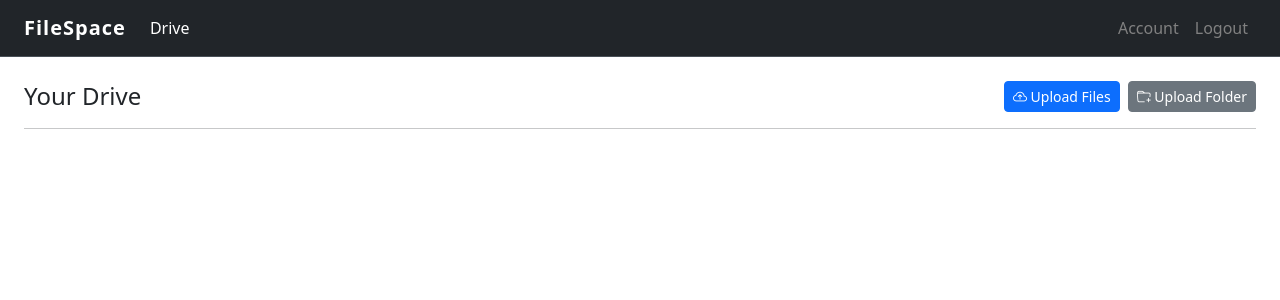
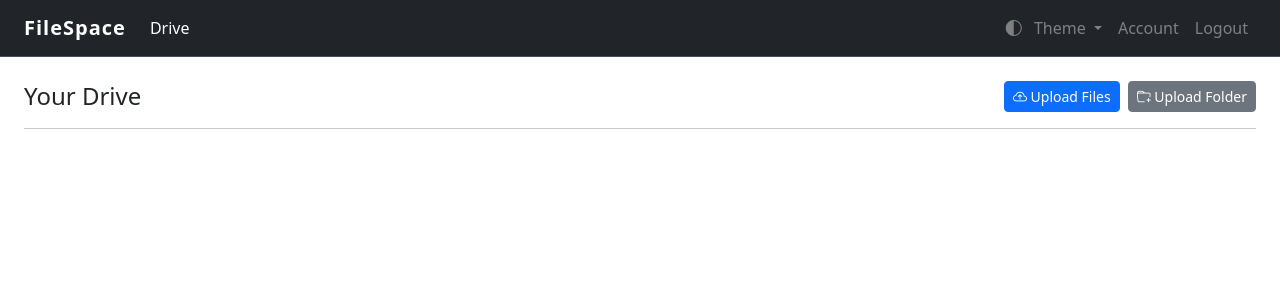
Before and after one commit to KafetzisThomas/FileSpace, a Django app: page / in a window 1280 px wide. Shown: the top 300 px of the page. Run offline with Django 5.2, Linux system fonts and the light colour scheme; the visitor is signed in with stand-in values (Sample User, id 1); data that the repository does not hold is empty.

Commit message:
Add theme selection in base template

```diff
--- a/templates/base.html
+++ b/templates/base.html
@@ -9,6 +9,27 @@
     <link href="https://cdn.jsdelivr.net/npm/bootstrap@5.3.3/dist/css/bootstrap.min.css" rel="stylesheet">
     <link rel="stylesheet" href="https://cdn.jsdelivr.net/npm/bootstrap-icons@1.13.1/font/bootstrap-icons.min.css">
     <link rel="stylesheet" type="text/css" href="{% static 'main.css' %}">
+
+    <script>
+        const getStoredTheme = () => localStorage.getItem('theme');
+        const setStoredTheme = theme => localStorage.setItem('theme', theme);
+        const getPreferredTheme = () => {
+            const storedTheme = getStoredTheme();
+            if (storedTheme) {
+                return storedTheme;
+            } else {
+                return window.matchMedia('(prefers-color-scheme: dark)').matches ? 'dark' : 'light';
+            }
+        };
+        const setTheme = theme => {
+            if (theme === 'auto') {
+                document.documentElement.setAttribute('data-bs-theme', (window.matchMedia('(prefers-color-scheme: dark)').matches ? 'dark' : 'light'));
+            } else {
+                document.documentElement.setAttribute('data-bs-theme', theme);
+            }
+        };
+        setTheme(getPreferredTheme());
+    </script>
 </head>
 <body class="d-flex flex-column min-vh-100">
     <!-- navbar start -->
@@ -20,7 +41,6 @@
                 <span class="navbar-toggler-icon"></span>
             </button>
 
-            {% if user.is_authenticated %}
             <div class="collapse navbar-collapse" id="navbarSupportedContent">
                 <ul class="navbar-nav mr-auto mb-2 mb-lg-0">
                     <li class="nav-item">
@@ -28,6 +48,17 @@
                     </li>
                 </ul>
                 <ul class="navbar-nav ms-auto mb-2 mb-lg-0">
+                    <li class="nav-item dropdown">
+                        <a class="nav-link dropdown-toggle" href="#" role="button" data-bs-toggle="dropdown" aria-expanded="false">
+                            <i class="bi bi-circle-half me-2"></i> Theme
+                        </a>
+                        <ul class="dropdown-menu">
+                            <li><button class="dropdown-item" type="button" data-bs-theme-value="light"><i class="bi bi-sun-fill me-2 opacity-50"></i> Light</button></li>
+                            <li><button class="dropdown-item" type="button" data-bs-theme-value="dark"><i class="bi bi-moon-stars-fill me-2 opacity-50"></i> Dark</button></li>
+                            <li><button class="dropdown-item" type="button" data-bs-theme-value="auto"><i class="bi bi-circle-half me-2 opacity-50"></i> Auto</button></li>
+                        </ul>
+                    </li>
+                    {% if user.is_authenticated %}
                         <li class="nav-item">
                             <a class="nav-link {% if request.path == '/user/account/' %}active{% endif %}" href="{% url 'users:account' %}">Account</a>
                         </li>
@@ -37,9 +68,9 @@
                                 <button type="submit" class="nav-link">Logout</button>
                             </form>
                         </li>
+                    {% endif %}
                 </ul>
             </div>
-            {% endif %}
         </div>
     </nav>
     <!-- navbar end -->
@@ -50,7 +81,16 @@
     </main>
     <!-- custom content end -->
 
+    <script>
+        document.querySelectorAll('[data-bs-theme-value]').forEach(toggle => {
+            toggle.addEventListener('click', () => {
+                const theme = toggle.getAttribute('data-bs-theme-value');
+                setStoredTheme(theme);
+                setTheme(theme);
+            });
+        });
+    </script>
+
     <script src="https://cdn.jsdelivr.net/npm/bootstrap@5.3.3/dist/js/bootstrap.bundle.min.js"></script>
-
 </body>
 </html>
--- a/templates/files/drive.html
+++ b/templates/files/drive.html
@@ -49,8 +49,8 @@
         <div class="row row-cols-2 row-cols-sm-3 row-cols-md-4 row-cols-lg-5 g-3 mt-2">
             {% for folder in folders %}
                 <div class="col">
-                    <div class="card h-100 text-center shadow-sm border-0 bg-light cursor-pointer">
-                        <a href="{% url 'files:drive_folder' folder.id %}" class="text-decoration-none text-dark w-100 h-100 d-flex flex-column align-items-center p-3">
+                    <div class="card h-100 text-center shadow-sm border-0 cursor-pointer">
+                        <a href="{% url 'files:drive_folder' folder.id %}" class="text-decoration-none text-body w-100 h-100 d-flex flex-column align-items-center p-3">
                             <i class="bi bi-folder-fill text-warning icon-lg mt-4"></i>
                             <h6 class="card-title mt-3 mb-0 text-truncate w-100" title="{{ folder.name }}">
                                 {{ folder.name }}
@@ -62,13 +62,13 @@
 
             {% for file in files %}
                 <div class="col">
-                    <div class="card h-100 text-center shadow-sm border-0 bg-light">
+                    <div class="card h-100 text-center shadow-sm border-0">
                         <div class="card-body d-flex flex-column align-items-center p-3">
                             <i class="bi bi-file-earmark-text text-primary icon-lg"></i>
                             <h6 class="card-title mt-2 mb-1 text-truncate w-100" title="{{ file.name }}">
                                 {{ file.name }}
                             </h6>
-                            <small class="text-muted icon-metadata mb-3">
+                            <small class="text-body-secondary icon-metadata mb-3">
                                 {{ file.size|file_size }}<br>
                                 {{ file.uploaded_at|date:"d M, Y" }}
                             </small>
```
Lines whose indentation alone changed are shown as unchanged.
